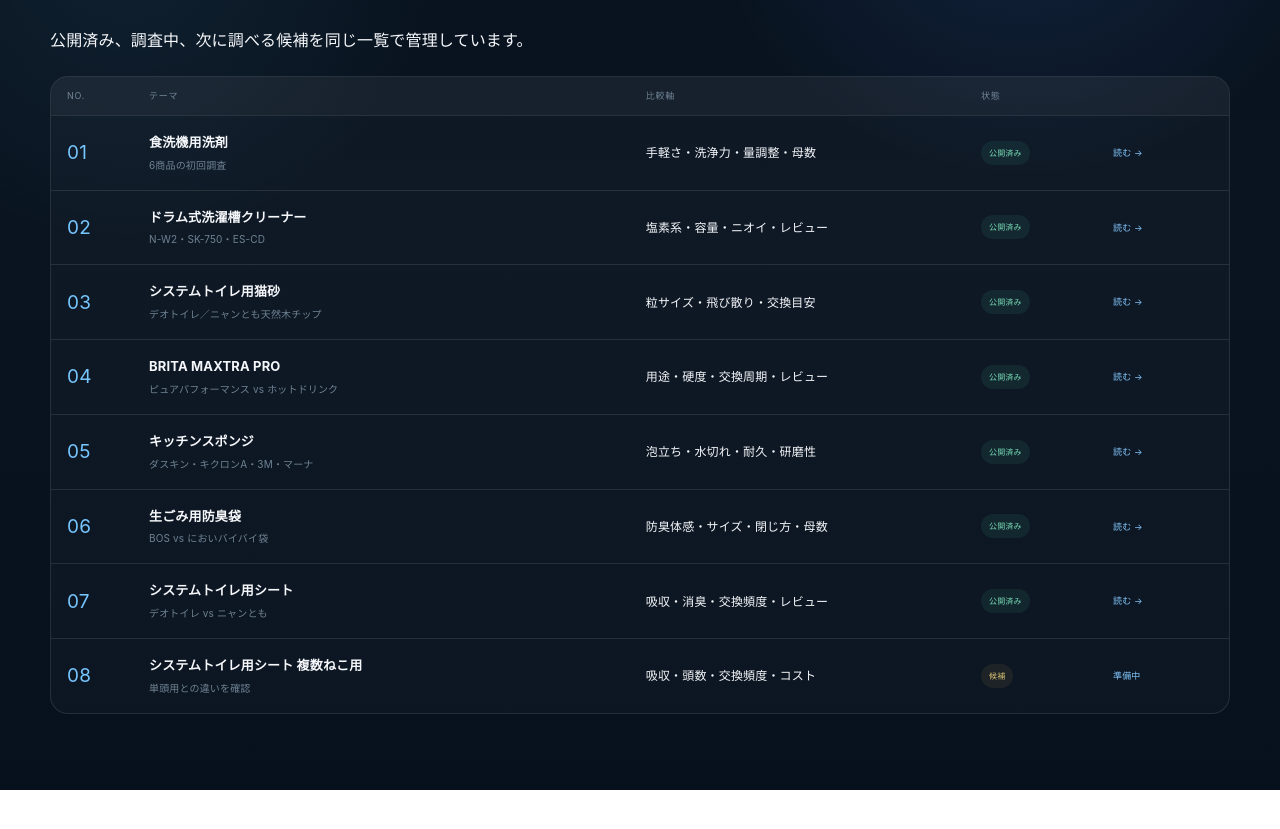
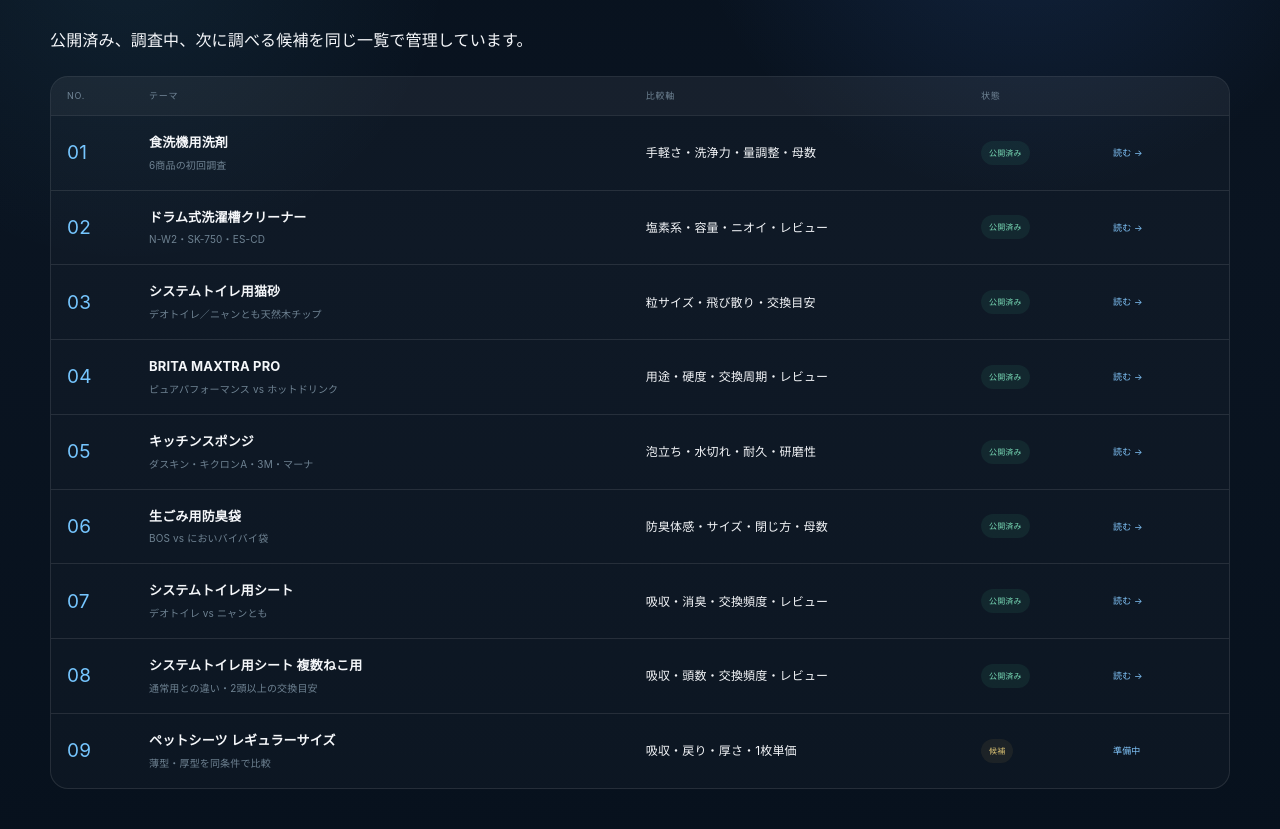
Before and after one commit to murata3594-cyber/review-sosenkyo, a plain HTML site: page rankings.html in a window 1280 px wide. Shown: the part 263-1092 px from the top of the page. Before the commit the page ends 1053 px from the top, so only its background shows below. Drawn offline with Linux system fonts and the light colour scheme.

Commit message:
Sync rankings after eighth published article

```diff
--- a/rankings.html
+++ b/rankings.html
@@ -9,6 +9,7 @@
 <a class="rank-list-row" href="article-kitchen-sponge.html"><span class="num">05</span><span class="topic"><b>キッチンスポンジ</b><br><small>ダスキン・キクロンA・3M・マーナ</small></span><span class="subcat">泡立ち・水切れ・耐久・研磨性</span><span class="reviews"><span class="status">公開済み</span></span><span class="readmore">読む →</span></a>
 <a class="rank-list-row" href="article-odor-proof-bags.html"><span class="num">06</span><span class="topic"><b>生ごみ用防臭袋</b><br><small>BOS vs においバイバイ袋</small></span><span class="subcat">防臭体感・サイズ・閉じ方・母数</span><span class="reviews"><span class="status">公開済み</span></span><span class="readmore">読む →</span></a>
 <a class="rank-list-row" href="article-system-toilet-sheets.html"><span class="num">07</span><span class="topic"><b>システムトイレ用シート</b><br><small>デオトイレ vs ニャンとも</small></span><span class="subcat">吸収・消臭・交換頻度・レビュー</span><span class="reviews"><span class="status">公開済み</span></span><span class="readmore">読む →</span></a>
-<div class="rank-list-row"><span class="num">08</span><span class="topic"><b>システムトイレ用シート 複数ねこ用</b><br><small>単頭用との違いを確認</small></span><span class="subcat">吸収・頭数・交換頻度・コスト</span><span class="reviews"><span class="status wait">候補</span></span><span class="readmore">準備中</span></div>
+<a class="rank-list-row" href="article-multi-cat-sheets.html"><span class="num">08</span><span class="topic"><b>システムトイレ用シート 複数ねこ用</b><br><small>通常用との違い・2頭以上の交換目安</small></span><span class="subcat">吸収・頭数・交換頻度・レビュー</span><span class="reviews"><span class="status">公開済み</span></span><span class="readmore">読む →</span></a>
+<div class="rank-list-row"><span class="num">09</span><span class="topic"><b>ペットシーツ レギュラーサイズ</b><br><small>薄型・厚型を同条件で比較</small></span><span class="subcat">吸収・戻り・厚さ・1枚単価</span><span class="reviews"><span class="status wait">候補</span></span><span class="readmore">準備中</span></div>
 </div></div></section>
 <nav class="mobile-nav"><a href="index.html"><span>⌂</span>ホーム</a><a href="rankings.html"><span>◎</span>調査一覧</a><a href="category.html"><span>□</span>カテゴリ</a><a href="methodology.html"><span>i</span>調査方法</a></nav><script src="site.js"></script></body></html>
```
